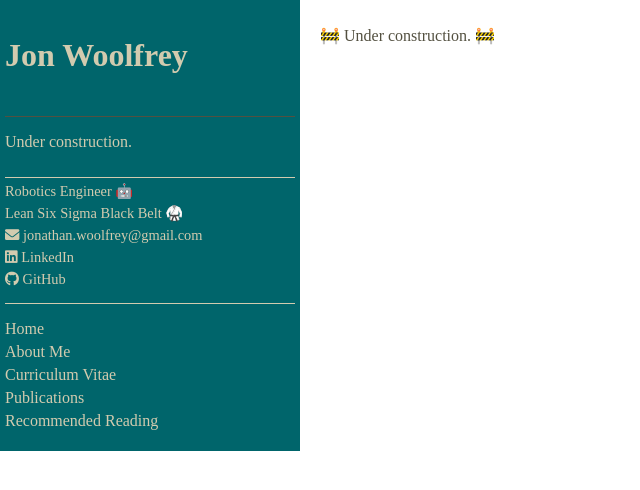
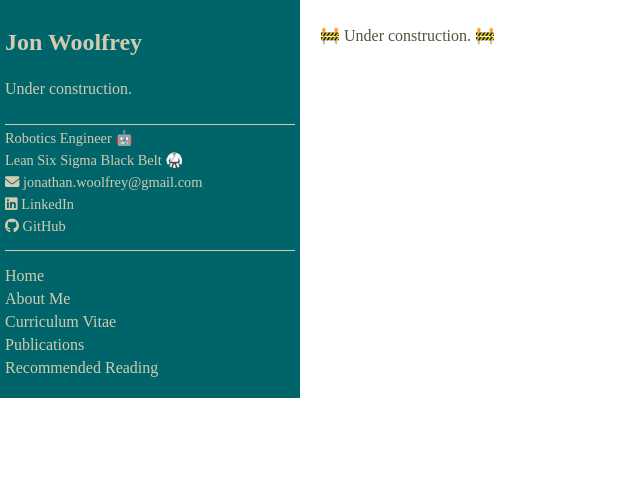
Before and after one commit to Woolfrey/woolfrey.github.io, a Jekyll site: the page built from README.md, in a window 1280 px wide. Shown: the top 490 px of the page, without its empty margins (0-640 px from the left). Built offline with Jekyll 4.4.1, drawn with Linux system fonts in a browser that asks for light colours; our own code applies the rules of GitHub Pages for plain Markdown files.

Commit message:
Update default.html

```diff
--- a/_layouts/default.html
+++ b/_layouts/default.html
@@ -10,7 +10,7 @@
   <body>
     <div class="sidebar">
       <div class="site-title">
-        <h1><p>{{ site.title }}</p></h1>
+        <h2><p>{{ site.title }}</p></h2>
         <p>{{ site.description }}</p>
       </div>
       <div class="sidebar-info">
```
